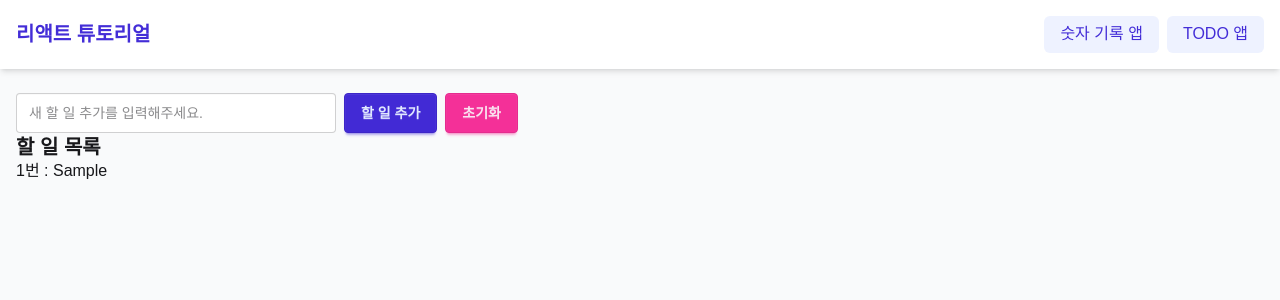
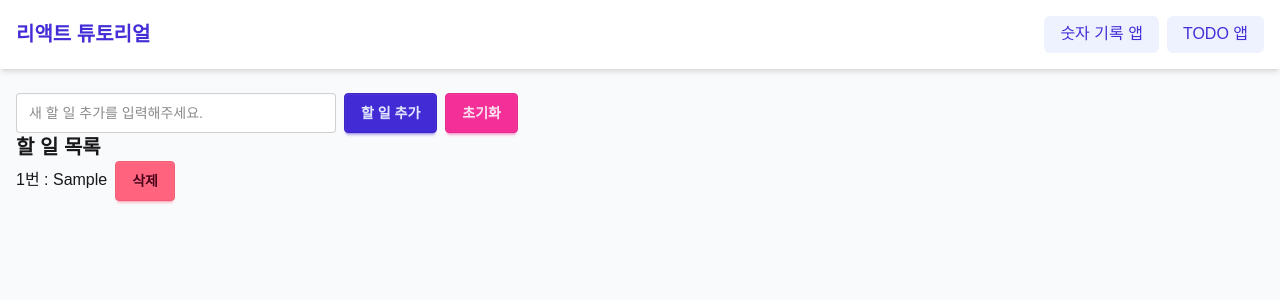
Before and after one commit to SangWon7242/react_tutorial_25_06_07, a Next.js app: page /todo in a window 1280 px wide. Both pictures are taken after typing "Sample" into the empty fields and a click on the button "할 일 추가". Shown: the top 300 px of the page. Built offline with nearby package versions, Linux system fonts and the light colour scheme; a web font is replaced by a local one.

Commit message:
할 일 삭제 기능 구현

```diff
--- a/src/app/todo/page.tsx
+++ b/src/app/todo/page.tsx
@@ -36,22 +36,31 @@ const NewTodoForm = ({
 
 interface NewTodoListProps {
   todos: string[];
+  removeTodo: (index: number) => void;
 }
 
 interface TodoListItemProps {
   todo: string;
   index: number;
+  removeTodo: (index: number) => void;
 }
 
-const TodoListItem = ({ todo, index }: TodoListItemProps) => {
+const TodoListItem = ({ todo, index, removeTodo }: TodoListItemProps) => {
   return (
-    <li>
-      {index + 1}번 : {todo}
+    <li className="flex gap-x-2 items-center">
+      <span>
+        {index + 1}번 : {todo}
+      </span>
+      <div className="flex gap-x-">
+        <button onClick={() => removeTodo(index)} className="btn btn-error">
+          삭제
+        </button>
+      </div>
     </li>
   );
 };
 
-const NewTodoList = ({ todos }: NewTodoListProps) => {
+const NewTodoList = ({ todos, removeTodo }: NewTodoListProps) => {
   return (
     <>
       {todos.length === 0 ? (
@@ -61,7 +70,12 @@ const NewTodoList = ({ todos }: NewTodoListProps) => {
           <h1 className="text-xl font-bold">할 일 목록</h1>
           <ul>
             {todos.map((todo, index) => (
-              <TodoListItem key={index} index={index} todo={todo} />
+              <TodoListItem
+                key={index}
+                index={index}
+                todo={todo}
+                removeTodo={removeTodo}
+              />
             ))}
           </ul>
         </>
@@ -88,6 +102,13 @@ export default function Todo() {
     setTodos([]);
   };
 
+  const removeTodo = (index: number) => {
+    if (confirm("정말 삭제하시겠습니까?")) {
+      const newTodos = todos.filter((_, _index) => _index !== index);
+      setTodos(newTodos);
+    }
+  };
+
   return (
     <>
       <NewTodoForm
@@ -96,7 +117,7 @@ export default function Todo() {
         addTodo={addTodo}
         clearTodos={clearTodos}
       />
-      <NewTodoList todos={todos} />
+      <NewTodoList todos={todos} removeTodo={removeTodo} />
     </>
   );
 }
```
